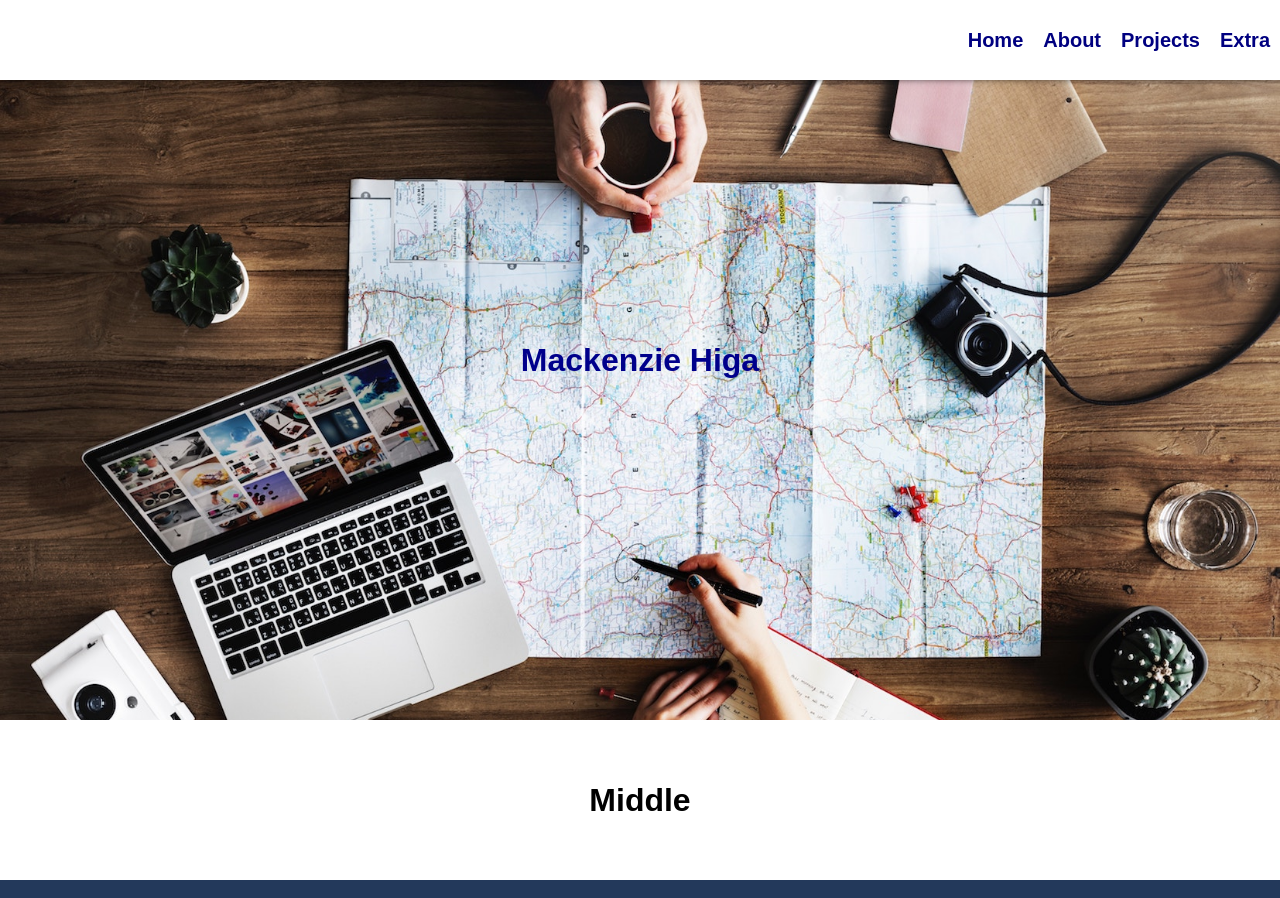
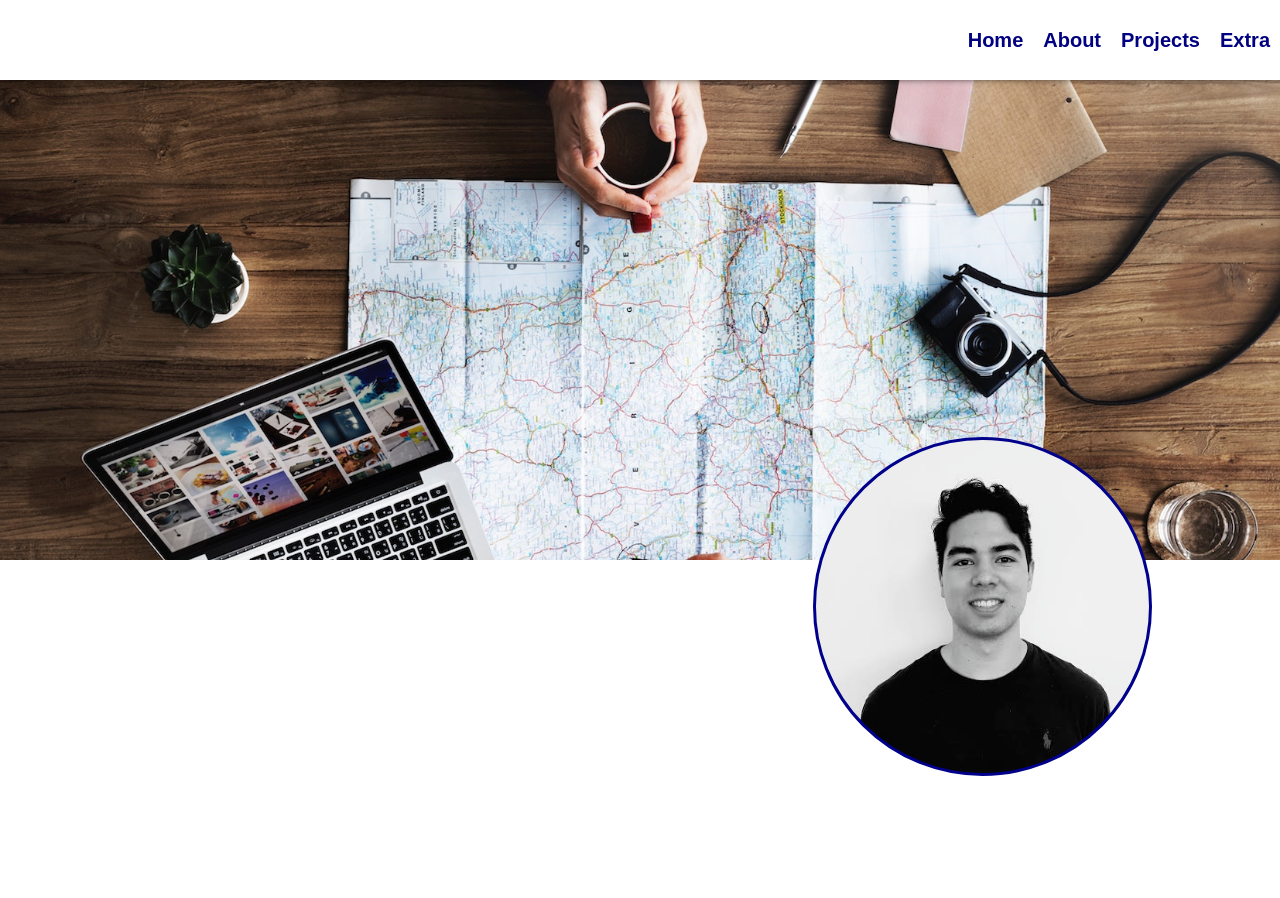
Before and after one commit to kinziemac/portfolio, a React app: page / in a window 1280 px wide. Shown: the top 898 px of the page. Built offline with nearby package versions, Linux system fonts and the light colour scheme.

Commit message:
updated website

```diff
--- a/src/containers/Landing/LandingContainer.js
+++ b/src/containers/Landing/LandingContainer.js
@@ -1,5 +1,6 @@
 import React, { Component } from 'react';
 import LandingHeader from './LandingHeader';
+//import LoadingLines from './LoadingLines';
 import './styles/LandingContainer.scss';
 
 export default class LandingContainer extends Component {
@@ -14,15 +15,12 @@ export default class LandingContainer extends Component {
     return (
       <div id="LandingContainer">
         <LandingHeader onScroll={this.handleScroll.bind(this)} />
-        <div className="SplashLanding" id="Home">
-          <h1>Mackenzie Higa</h1>
+        <div className="SplashLanding" id="Home" />
+        <div className="LandingSeperation">
+          <div className="ImageHolder" />
+          {/*LoadingLines />*/}
         </div>
-        <div className="LandingSeperation">
-          <h1>Middle</h1>
-        </div>
-        <div className="LandingSection" id="About">
-          <h1>Body</h1>
-        </div>
+        <div className="AboutSection" id="About" />
       </div>
     );
   }
--- /dev/null
+++ b/src/containers/Landing/LoadingLines.js
@@ -0,0 +1,43 @@
+import React, { Component } from 'react';
+import './styles/LoadingLines.scss';
+
+export default class LoadingLines extends Component {
+  componentDidMount() {
+    var elem = document
+      .getElementById('ScrollingLines')
+      .getBoundingClientRect();
+    console.log(elem);
+    setTimeout(this.myMove.bind(this), 3000);
+  }
+
+  myMove(elem) {
+    var pos = 0;
+    //var id = setInterval(frame, 10);
+    console.log('happened');
+    // function frame() {
+    //   if (pos == 350) {
+    //     clearInterval(id);
+    //   } else {
+    //     pos++;
+    //     elem.top = pos + 'px';
+    //   }
+    // }
+  }
+
+  render() {
+    return (
+      <div id="LoadingLinesContainer">
+        <div id="ScrollingLines">
+          <div className="TopLoading" />
+          <div className="MiddleLoading" />
+          <div className="CenterLoading" />
+          <div className="BottomLoading" />
+          <div className="BottomLoading" />
+          <div className="CenterLoading" />
+          <div className="MiddleLoading" />
+          <div className="TopLoading" />
+        </div>
+      </div>
+    );
+  }
+}
--- a/src/containers/Landing/styles/LandingContainer.scss
+++ b/src/containers/Landing/styles/LandingContainer.scss
@@ -1,13 +1,4 @@
 @import 'src/colours';
-
-@keyframes fadein {
-  from {
-    opacity: 0;
-  }
-  to {
-    opacity: 1;
-  }
-}
 
 #LandingContainer {
   display: flex;
@@ -33,16 +24,57 @@
     background-image: url('../../../images/SplashImage.jpg');
     background-size: cover;
     background-color: black;
-    color: darkBlue;
+    color: black;
     animation: fadein 2s;
+    height: 70vh;
+
+    &:after {
+      opacity: 0.8;
+    }
   }
 
   .LandingSeperation {
     display: flex;
-    justify-content: center;
-    align-items: center;
+    flex-direction: column;
+    justify-content: flex-start;
+    align-items: flex-start;
+    padding: 10px 10px;
     background-color: white;
-    height: 20vh;
-    animation: fadein 2s;
+    height: 40vh;
+
+    .ImageHolder {
+      padding: 13%;
+      // min-width: 290px;
+      // min-height: 290px;
+      background-color: darkBlue;
+      border-style: solid;
+      border-color: darkBlue;
+      border-width: 3px;
+      border-radius: 50%;
+      background-image: url('../../../images/mackenzie.png');
+      background-size: cover;
+      position: absolute;
+      right: 10%;
+      bottom: 3%;
+    }
+  }
+
+  .AboutSection {
+    @extend .LandingSection;
+    background-image: url('../../../images/AboutImage.jpg');
+    background-size: cover;
+    background-color: black;
+    &:after {
+      opacity: 0.8;
+    }
   }
 }
+
+@keyframes fadein {
+  from {
+    opacity: 0;
+  }
+  to {
+    opacity: 1;
+  }
+}
--- /dev/null
+++ b/src/containers/Landing/styles/LoadingLines.scss
@@ -0,0 +1,68 @@
+#LoadingLinesContainer {
+  #ScrollingLines {
+    .TopLoading {
+      height: 30px;
+      margin-bottom: 10px;
+      border-radius: 20px;
+      background-color: darkBlue;
+      animation: expand-500 1.5s linear forwards;
+    }
+
+    .MiddleLoading {
+      @extend .TopLoading;
+      background-color: #b8336a;
+      margin-left: 40px;
+      animation: expand-350 1.2s linear forwards;
+    }
+
+    .CenterLoading {
+      @extend .TopLoading;
+      background-color: #17bebb;
+      margin-left: 70px;
+      animation: expand-150 1s linear forwards;
+    }
+
+    .BottomLoading {
+      @extend .TopLoading;
+      background-color: #edb88b;
+      margin-left: 100px;
+      animation: expand-250 1s linear forwards;
+    }
+  }
+}
+
+@keyframes expand-150 {
+  from {
+    width: 0px;
+  }
+  to {
+    width: 220px;
+  }
+}
+
+@keyframes expand-250 {
+  from {
+    width: 0px;
+  }
+  to {
+    width: 250px;
+  }
+}
+
+@keyframes expand-350 {
+  from {
+    width: 0px;
+  }
+  to {
+    width: 350px;
+  }
+}
+
+@keyframes expand-500 {
+  from {
+    width: 0px;
+  }
+  to {
+    width: 500px;
+  }
+}
```
Also changed, not shown: src/images/AboutImage.jpg (added), src/images/mackenzie.png (added).
